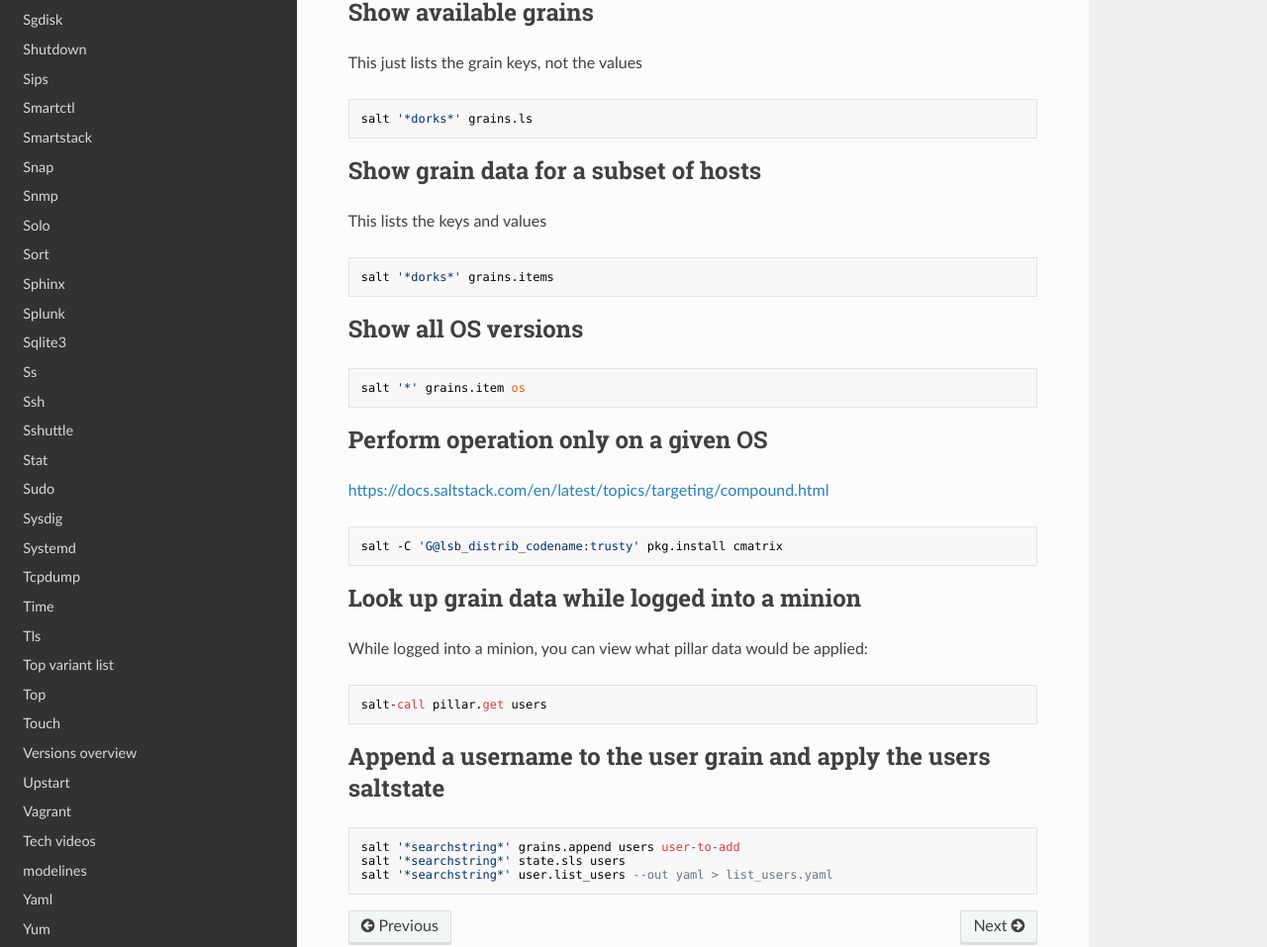
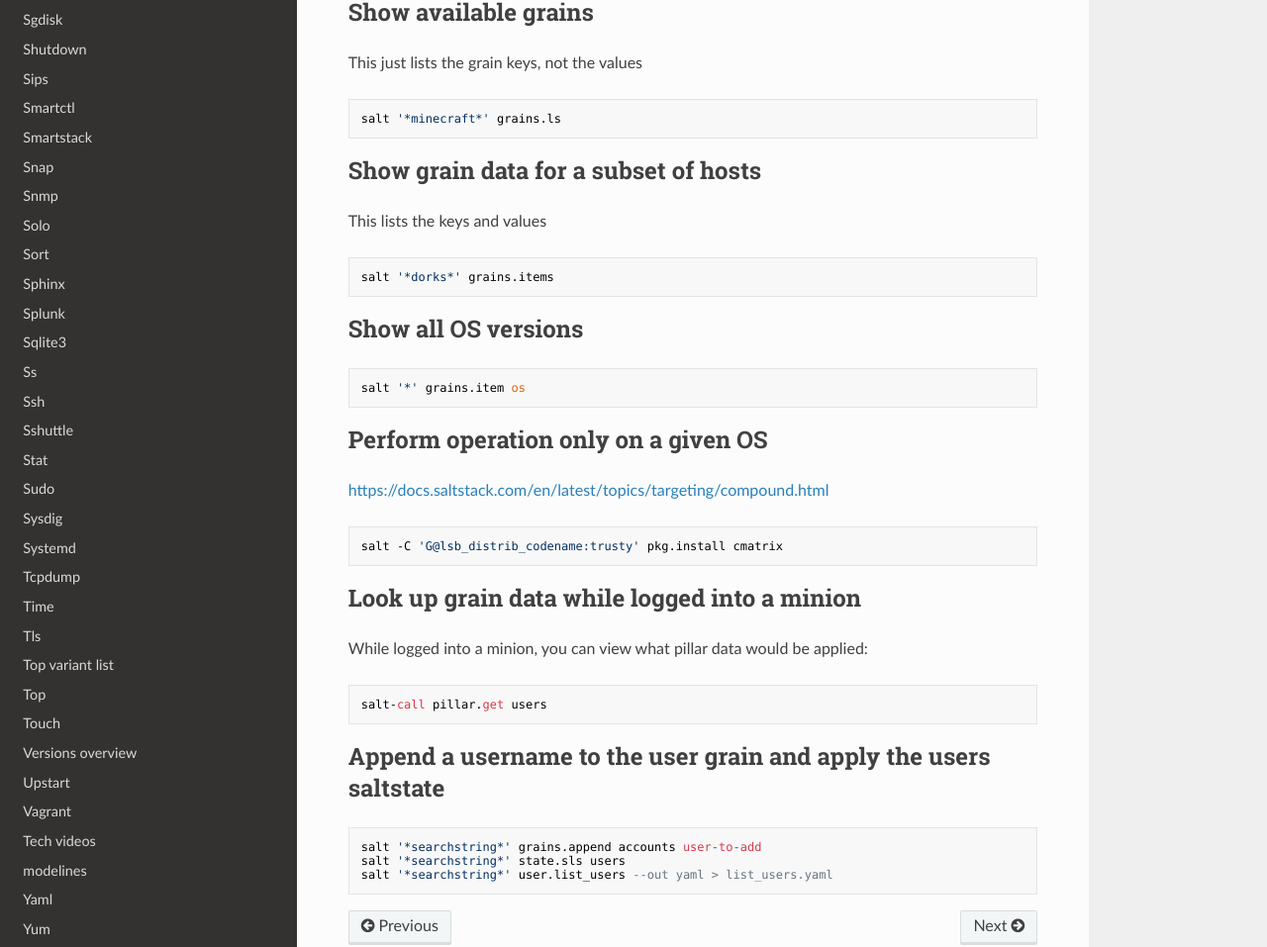
Before and after one commit to lando-cal/tech-notes, an MkDocs documentation site: the page built from docs/saltstack.md, in a window 1280 px wide and 1400 px high, scrolled down 2631 px. Shown: the part 351-1308 px from the top of the window at 99% size. Built offline with MkDocs 1.6.1, drawn with Linux system fonts in a browser that asks for light colours; nearby versions of some CDN libraries.

Commit message:
A few details

````diff
--- a/docs/saltstack.md
+++ b/docs/saltstack.md
@@ -129,7 +129,7 @@ salt '*itni*' network.ip_addrs
 This just lists the grain keys, not the values
 
 ```
-salt '*dorks*' grains.ls
+salt '*minecraft*' grains.ls
 ```
 
 ## Show grain data for a subset of hosts
@@ -165,7 +165,7 @@ salt-call pillar.get users
 ## Append a username to the user grain and apply the users saltstate
 
 ```
-salt '*searchstring*' grains.append users user-to-add
+salt '*searchstring*' grains.append accounts user-to-add
 salt '*searchstring*' state.sls users
 salt '*searchstring*' user.list_users --out yaml > list_users.yaml
 ```
````
